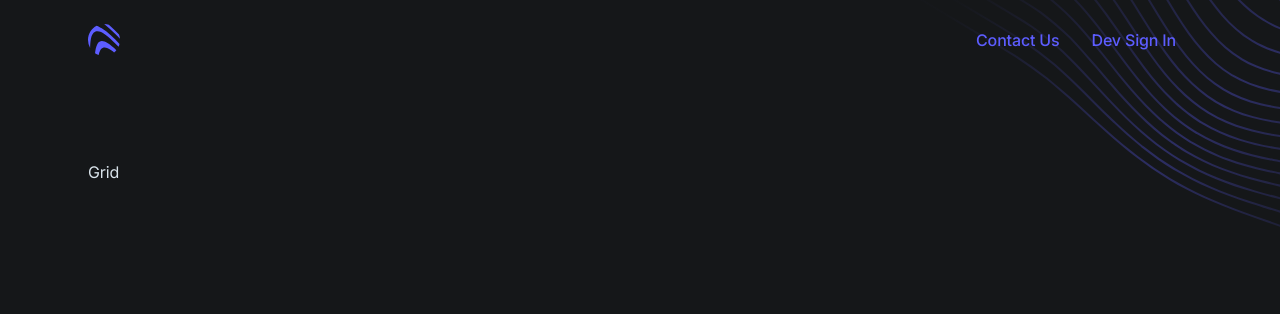
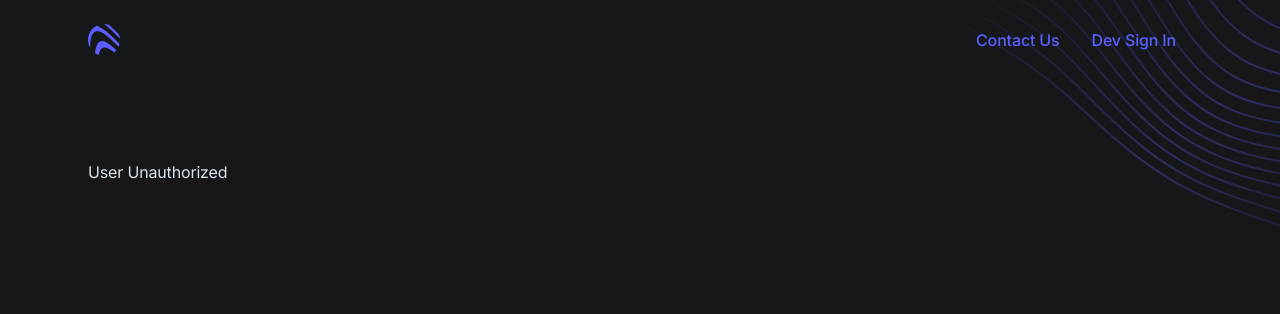
Before and after one commit to corey-witherow/devcontracting-site, a Next.js app: page /projects in a window 1280 px wide. Shown: the top 314 px of the page. Built offline with nearby package versions, Linux system fonts and the light colour scheme; no server answers.

Commit message:
added security around projects page

```diff
--- a/app/(auth)/layout.tsx
+++ b/app/(auth)/layout.tsx
@@ -1,6 +1,5 @@
 import PageIllustration from "@/components/page-illustration";
 import { Providers } from "@/components/providers";
-import { SessionProvider } from "next-auth/react";
 
 export default function AuthLayout({
   children,
--- a/app/(default)/layout.tsx
+++ b/app/(default)/layout.tsx
@@ -1,39 +1,39 @@
-'use client'
+"use client";
 
-import { useEffect } from 'react'
+import { useEffect } from "react";
 
-import AOS from 'aos'
-import 'aos/dist/aos.css'
+import AOS from "aos";
+import "aos/dist/aos.css";
 
-import PageIllustration from '@/components/page-illustration'
-import Footer from '@/components/ui/footer'
+import PageIllustration from "@/components/page-illustration";
+import Footer from "@/components/ui/footer";
+import { Providers } from "@/components/providers";
 
 export default function DefaultLayout({
   children,
 }: {
-  children: React.ReactNode
+  children: React.ReactNode;
 }) {
-
   useEffect(() => {
     AOS.init({
       once: true,
-      disable: 'phone',
+      disable: "phone",
       duration: 600,
-      easing: 'ease-out-sine',
-    })
-  })
+      easing: "ease-out-sine",
+    });
+  });
 
   return (
     <>
       <main className="grow">
+        <Providers>
+          <PageIllustration />
 
-        <PageIllustration />
-
-        {children}
-
+          {children}
+        </Providers>
       </main>
 
       <Footer />
     </>
-  )
+  );
 }
--- a/app/(default)/projects/page.tsx
+++ b/app/(default)/projects/page.tsx
@@ -1,8 +1,13 @@
+"use client";
 import ProjectsGrid from "@/components/projects-grid";
+import { useSession } from "next-auth/react";
 
 export default function Projects() {
+  const { data: session } = useSession();
+
   return (
     <>
+      {session && session.user && (
         <section className="relative">
           <div className="max-w-6xl mx-auto px-4 sm:px-6">
             <div className="pt-32 pb-12 md:pt-40 md:pb-20">
@@ -10,6 +15,16 @@ export default function Projects() {
             </div>
           </div>
         </section>
+      )}
+      {!session && (
+        <section className="relative">
+          <div className="max-w-6xl mx-auto px-4 sm:px-6">
+            <div className="pt-32 pb-12 md:pt-40 md:pb-20">
+              User Unauthorized
+            </div>
+          </div>
+        </section>
+      )}
     </>
   );
 }
--- a/app/layout.tsx
+++ b/app/layout.tsx
@@ -1,10 +1,6 @@
 import "./css/style.css";
-
 import { Inter, Architects_Daughter } from "next/font/google";
-
 import Header from "@/components/ui/header";
-import Banner from "@/components/banner";
-import { SessionProvider } from "next-auth/react";
 import { Providers } from "@/components/providers";
 
 const inter = Inter({
--- a/components/ui/header.tsx
+++ b/components/ui/header.tsx
@@ -47,6 +47,17 @@ export default function Header() {
 
               <li>
                 {session && session.user && (
+                  <Link
+                    href="/projects"
+                    className="font-medium text-purple-600 hover:text-gray-200 px-4 py-3 flex items-center transition duration-150 ease-in-out"
+                  >
+                    Projects
+                  </Link>
+                )}
+              </li>
+
+              <li>
+                {session && session.user && (
                   <button
                     onClick={(e) => {
                       e.preventDefault();
```
Lines whose indentation alone changed are shown as unchanged.
